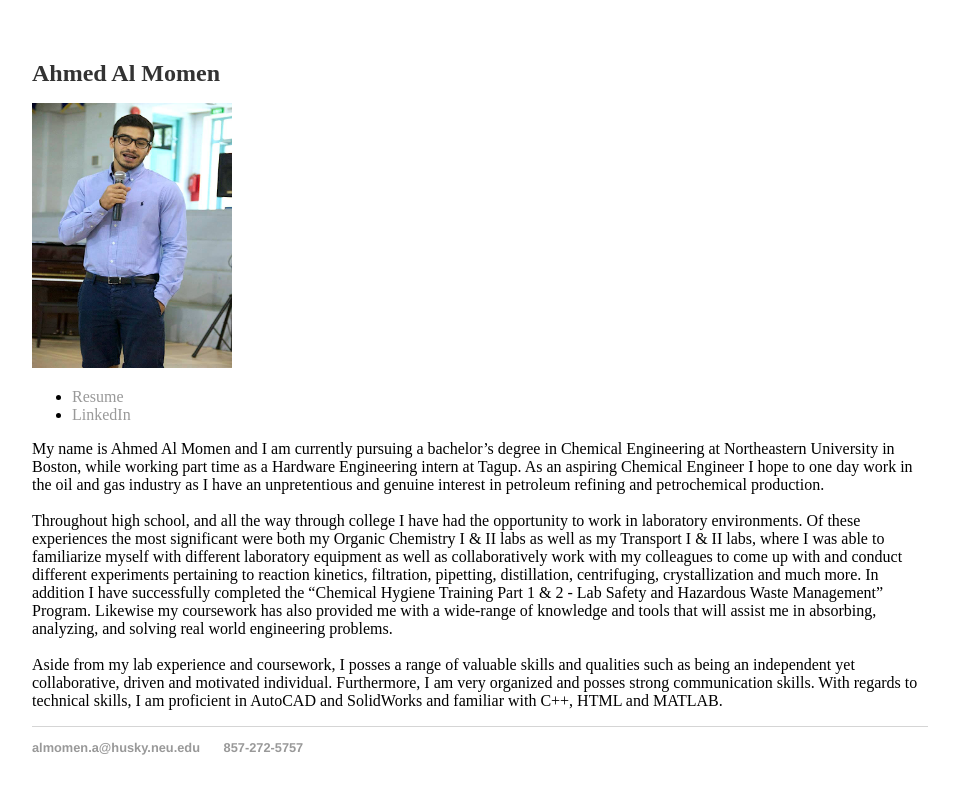
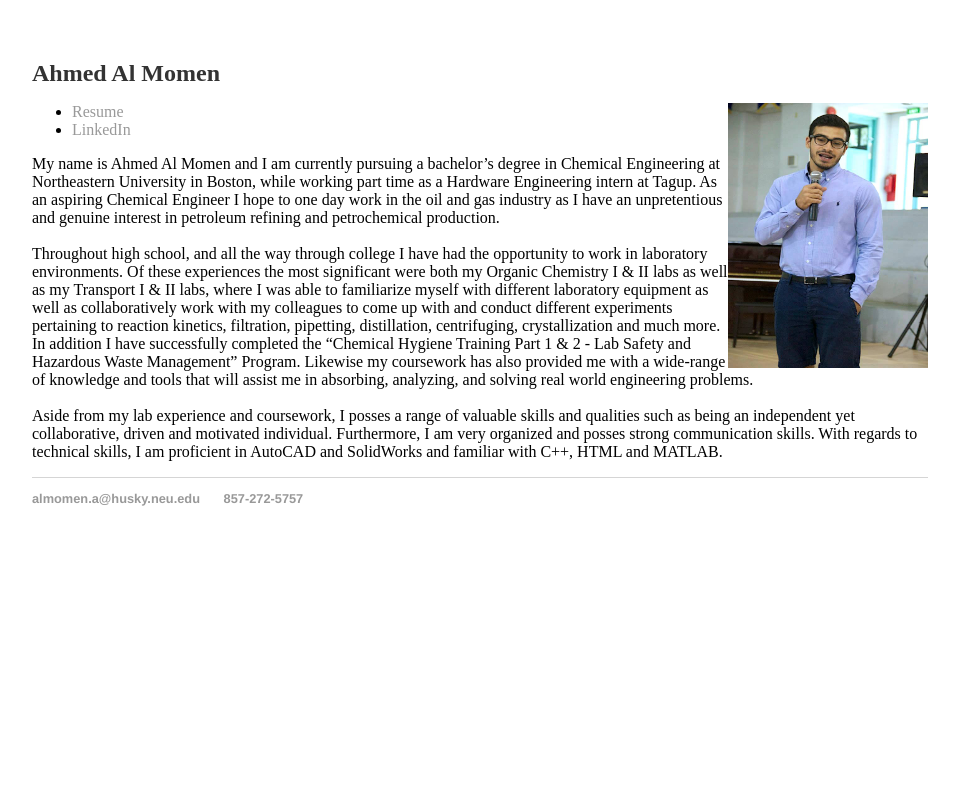
Before and after one commit to ahmedalmomen/aalmomen.com, a Jekyll site: the page built from index.html, in a window 1280 px wide. Shown: the top 794 px of the page, without its empty margins (160-1119 px from the left). Built offline with Jekyll 4.4.1, drawn with Linux system fonts in a browser that asks for light colours.

Commit message:
Update index.html

```diff
--- a/index.html
+++ b/index.html
@@ -5,7 +5,7 @@ title: Ahmed Al Momen|About me
 <div class="blurb">
          <h1>Ahmed Al Momen</h1>
          <img src="/grad breakfast.jpg" alt="html5 Icon"
-                 style="float:topright;width:200px;height:265px;">
+                 style="float:right;width:200px;height:265px;">
          <ul>
                  <head>
                   <li><a href="/ahmed-al-momens-resume.pdf">Resume</a></li>
```
